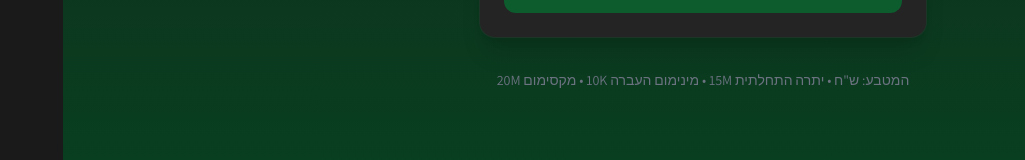
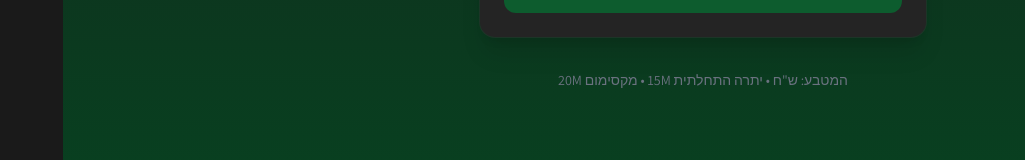
Before and after one commit to MrShmallow99/monopoly-bank, a Next.js app: page / in a window 1280 px wide. Shown: the part 621-781 px from the top of the page, without its empty margins (255-1280 px from the left). Built offline with nearby package versions, Linux system fonts and the light colour scheme; no server answers.

Commit message:
Update footer text to remove outdated 10K minimum limit

```diff
--- a/src/app/page.tsx
+++ b/src/app/page.tsx
@@ -236,7 +236,7 @@ export default function HomePage() {
         </div>
 
         <p className="text-center text-gray-600 dark:text-gray-500 text-sm">
-          המטבע: ש&quot;ח • יתרה התחלתית 15M • מינימום העברה 10K • מקסימום 20M
+          המטבע: ש&quot;ח • יתרה התחלתית 15M • מקסימום 20M
         </p>
       </div>
     </main>
```
